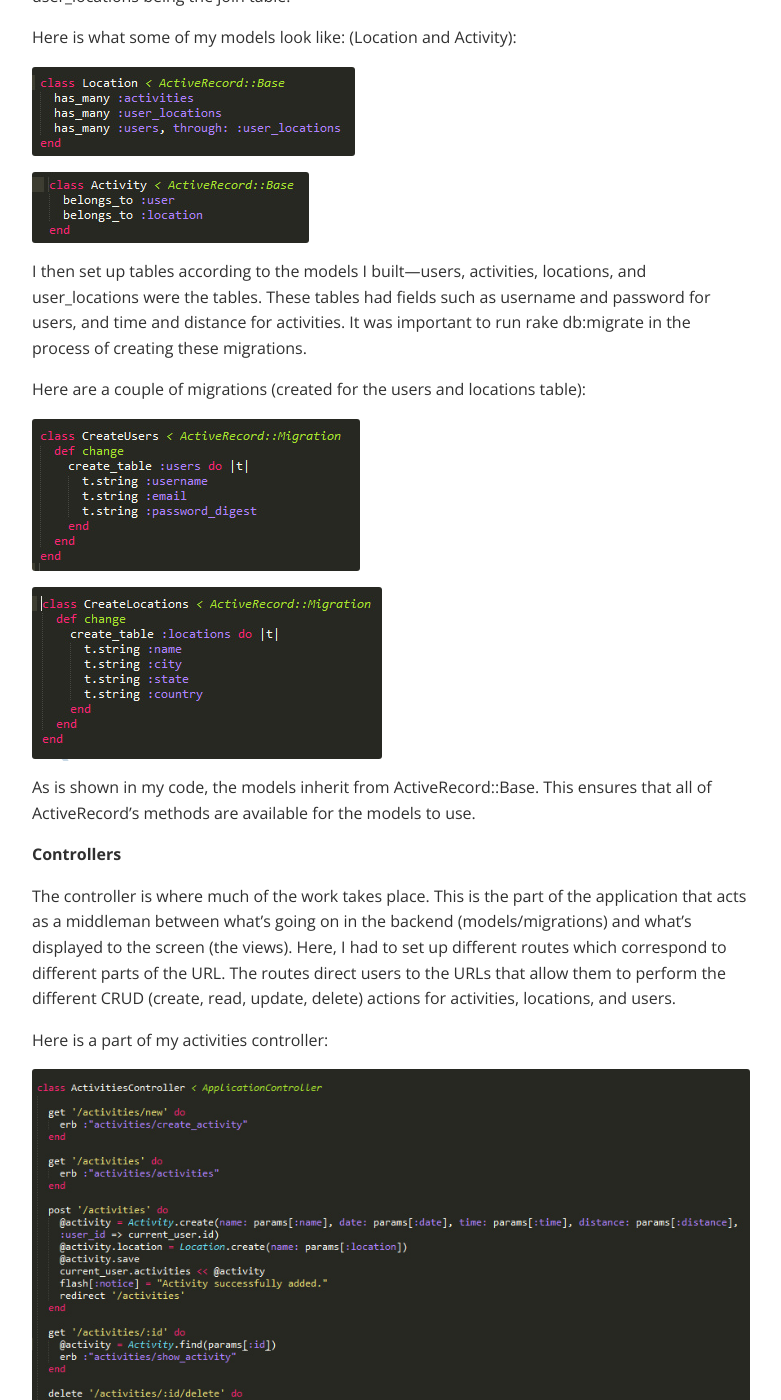
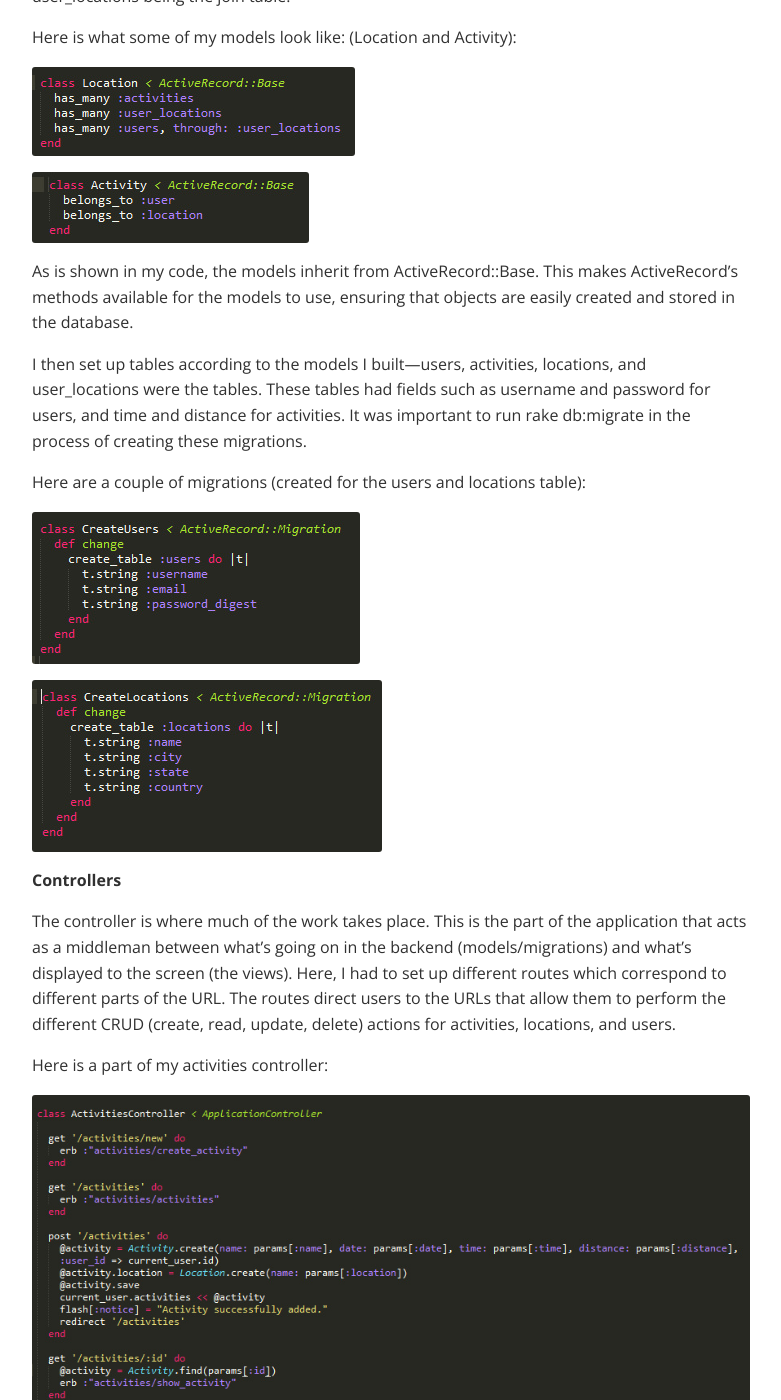
Before and after one commit to sameerabachoti/blog, a Jekyll site: the page built from _posts/2016-03-30-sinatra-outdoor-activity-tracker.md, in a window 1280 px wide and 1400 px high, scrolled down 978 px. Shown: the whole window, without its empty margins (249-1030 px from the left). Built offline with Jekyll 4.4.1, drawn with Linux system fonts in a browser that asks for light colours; comment, search, counter and statistics services are not loaded.

Commit message:
Update 2016-03-30-sinatra-outdoor-activity-tracker.md

```diff
--- a/_posts/2016-03-30-sinatra-outdoor-activity-tracker.md
+++ b/_posts/2016-03-30-sinatra-outdoor-activity-tracker.md
@@ -26,6 +26,8 @@ Here is what some of my models look like:  (Location and Activity):
 
 ![activity model screenshot](/img/activity.jpg)
 
+As is shown in my code, the models inherit from ActiveRecord::Base. This makes ActiveRecord's methods available for the models to use, ensuring that objects are easily created and stored in the database.
+
 I then set up tables according to the models I built—users, activities, locations, and user_locations were the tables. These tables had fields such as username and password for users, and time and distance for activities. It was important to run rake db:migrate in the process of creating these migrations.
 
 Here are a couple of migrations (created for the users and locations table):
@@ -33,8 +35,6 @@ Here are a couple of migrations (created for the users and locations table):
 ![users migration](/img/users_migration.jpg)
 
 ![locations migration](/img/locations_migration.jpg)
-
-As is shown in my code, the models inherit from ActiveRecord::Base. This ensures that all of ActiveRecord’s methods are available for the models to use.
 
 **Controllers**
 
```
